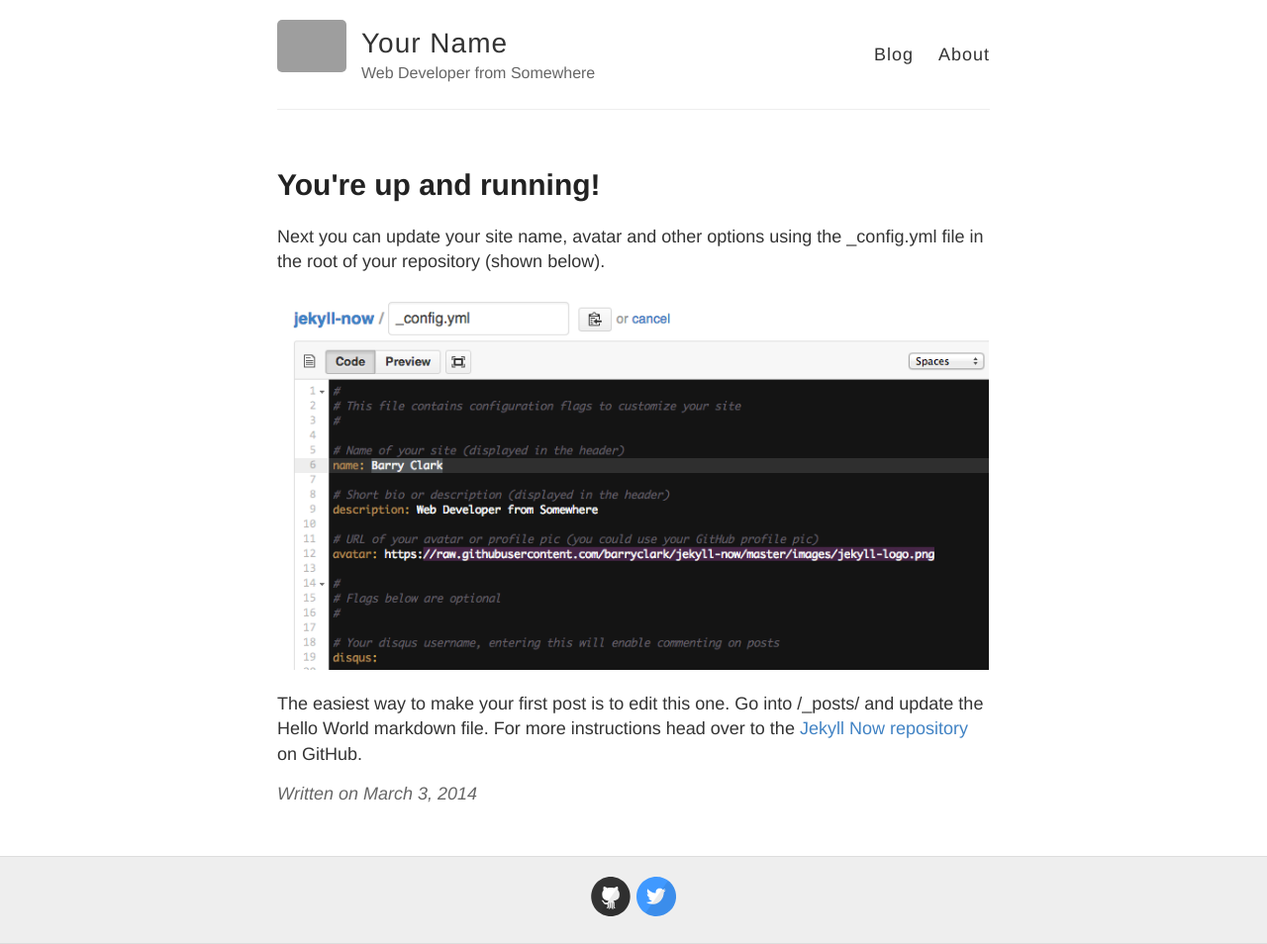
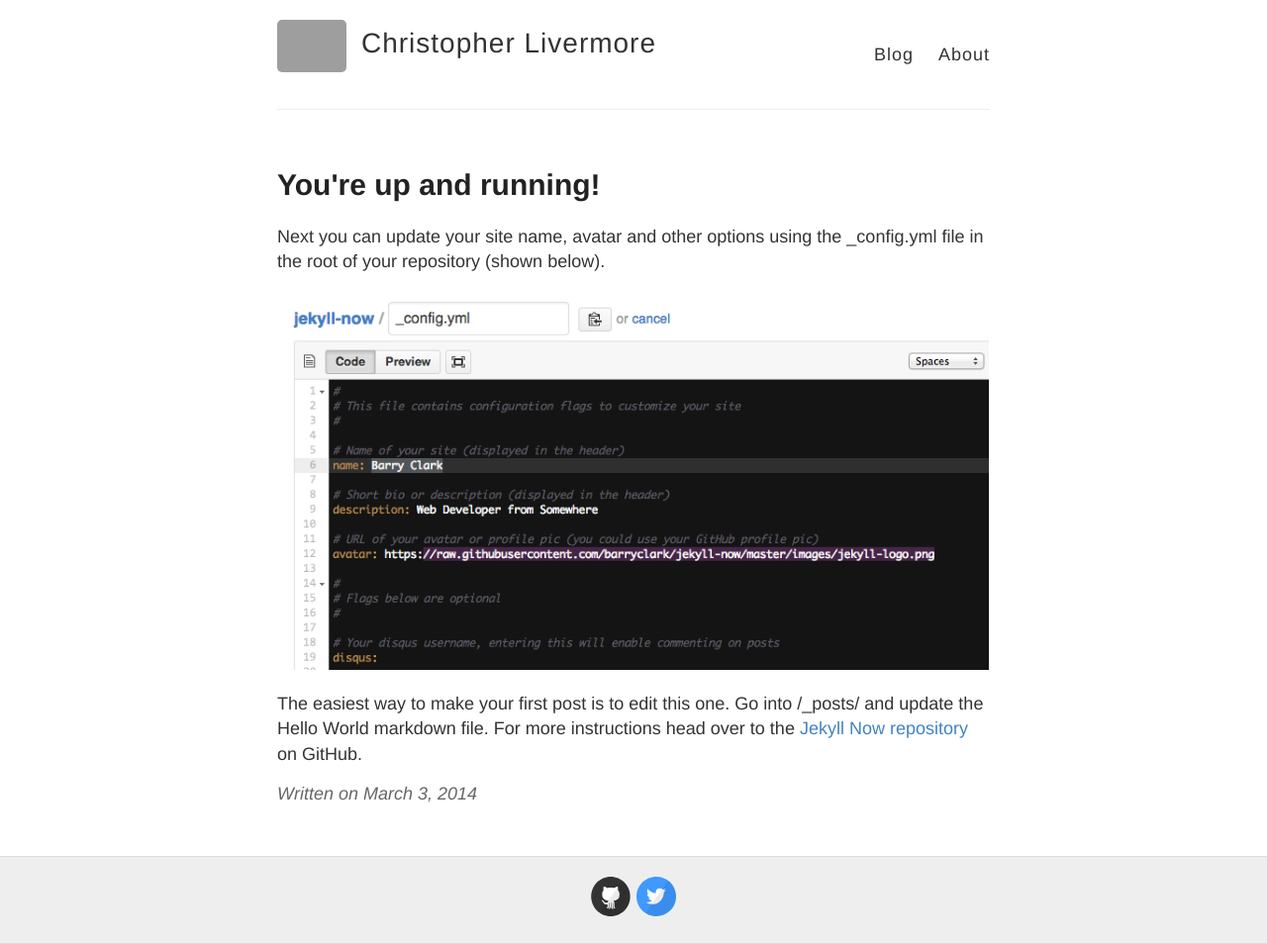
Before and after one commit to chrisl13/chrisl13.github.io, a Jekyll site: the page built from _posts/2014-3-3-Hello-World.md, in a window 1280 px wide. Shown: the whole page at 99% size. Built offline with Jekyll 4.4.1, drawn with Linux system fonts in a browser that asks for light colours; grey boxes are pictures that could not be loaded.

Commit message:
added name

```diff
--- a/_config.yml
+++ b/_config.yml
@@ -3,10 +3,10 @@
 #
 
 # Name of your site (displayed in the header)
-name: Your Name
+name: Christopher Livermore
 
 # Short bio or description (displayed in the header)
-description: Web Developer from Somewhere
+description:
 
 # URL of your avatar or profile pic (you could use your GitHub profile pic)
 avatar: https://raw.githubusercontent.com/barryclark/jekyll-now/master/images/jekyll-logo.png
```
